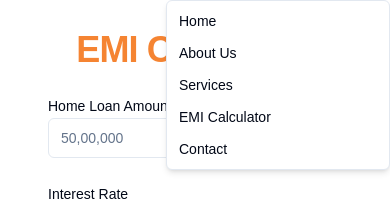
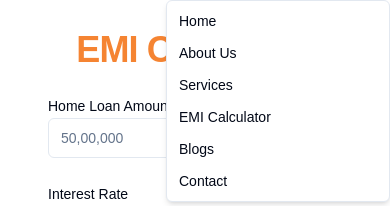
Before and after one commit to Rutwik187/agency-home-loan, a Next.js app: page /emi-calculator in a window 390 px wide. Both pictures are taken after a click on the button "Menu". Shown: the part 61-267 px from the top of the page. Built offline with nearby package versions, Linux system fonts and the light colour scheme; a web font is replaced by a local one.

Commit message:
fixig emi calc issue responsive

```diff
--- a/src/app/emi-calculator/page.tsx
+++ b/src/app/emi-calculator/page.tsx
@@ -60,7 +60,7 @@ export default function EMICalculator() {
         </h1>
 
         <div className="py-6 px-6 sm:py-12 lg:px-8 flex flex-wrap gap-8">
-          <div className="flex-1 ">
+          <div className="flex-1 min-w-52">
             <form action="#" method="post" className="mx-auto max-w-xl">
               <div className="grid grid-cols-1 gap-y-6 gap-x-8 sm:grid-cols-2">
                 <TextField
--- a/src/components/emi/PaymentBreakUp.tsx
+++ b/src/components/emi/PaymentBreakUp.tsx
@@ -21,7 +21,7 @@ const PaymentBreakUp = () => {
 
   return (
     <div className="flex items-center justify-center">
-      <PieChart width={500} height={300}>
+      <PieChart width={300} height={300}>
         <Pie
           data={payload}
           dataKey="value"
--- a/src/components/emi/TextField.tsx
+++ b/src/components/emi/TextField.tsx
@@ -14,7 +14,7 @@ function TextField({
   onBlur,
 }: TextFieldProps) {
   return (
-    <div className="sm:col-span-2">
+    <div className="sm:col-span-2 ">
       {label && <Label htmlFor={name}>{label}</Label>}
       <div className="relative">
         <Input
--- a/src/components/footer.tsx
+++ b/src/components/footer.tsx
@@ -29,7 +29,7 @@ const Footer = () => {
               Links
             </p>
 
-            <ul className="mt-6 flex gap-4">
+            <ul className="mt-6 flex gap-4 flex-wrap">
               {navigation.map((item) => (
                 <li key={item.id}>
                   <Link
--- a/src/components/mobile-nav.tsx
+++ b/src/components/mobile-nav.tsx
@@ -46,6 +46,10 @@ export function MobileNav() {
             <DropdownMenuItem>EMI Calculator</DropdownMenuItem>
           </Link>
 
+          <Link href="/blogs">
+            <DropdownMenuItem>Blogs</DropdownMenuItem>
+          </Link>
+
           <Link href="/#contact-us">
             <DropdownMenuItem>Contact</DropdownMenuItem>
           </Link>
```
